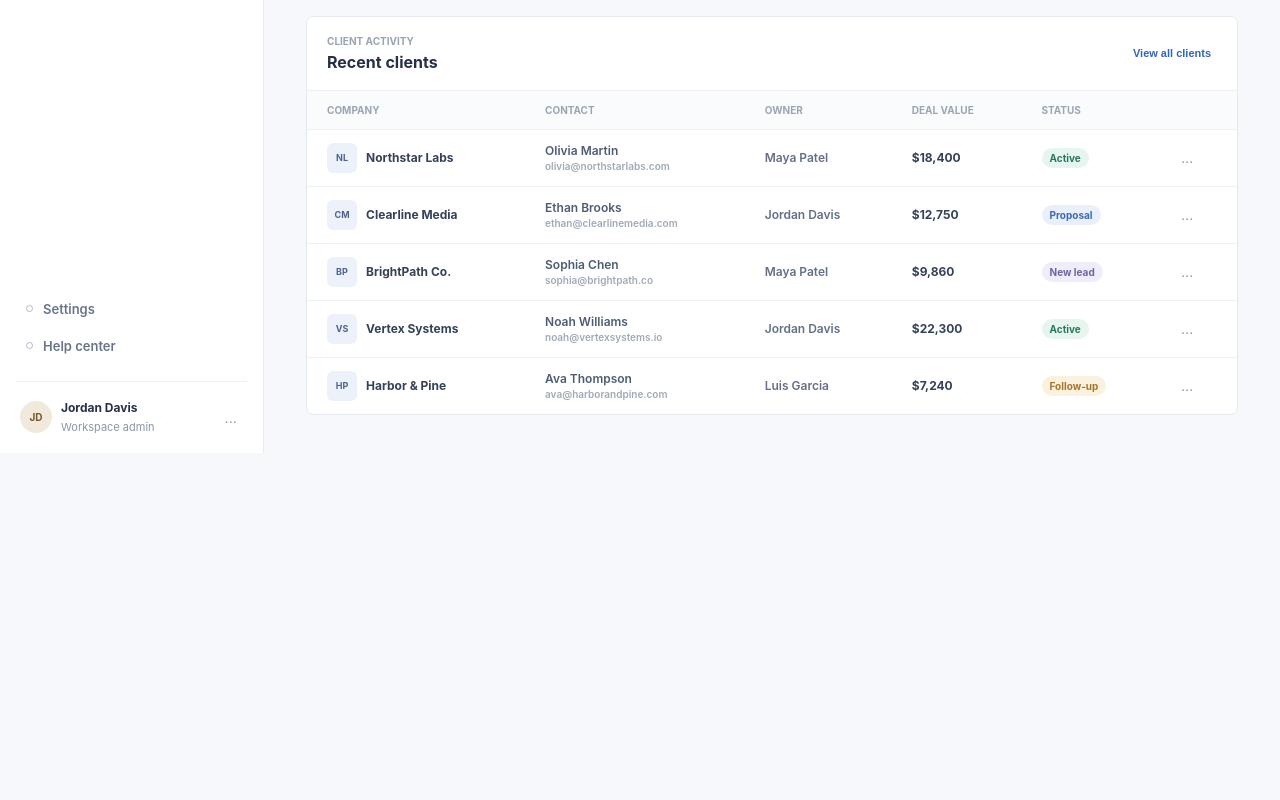
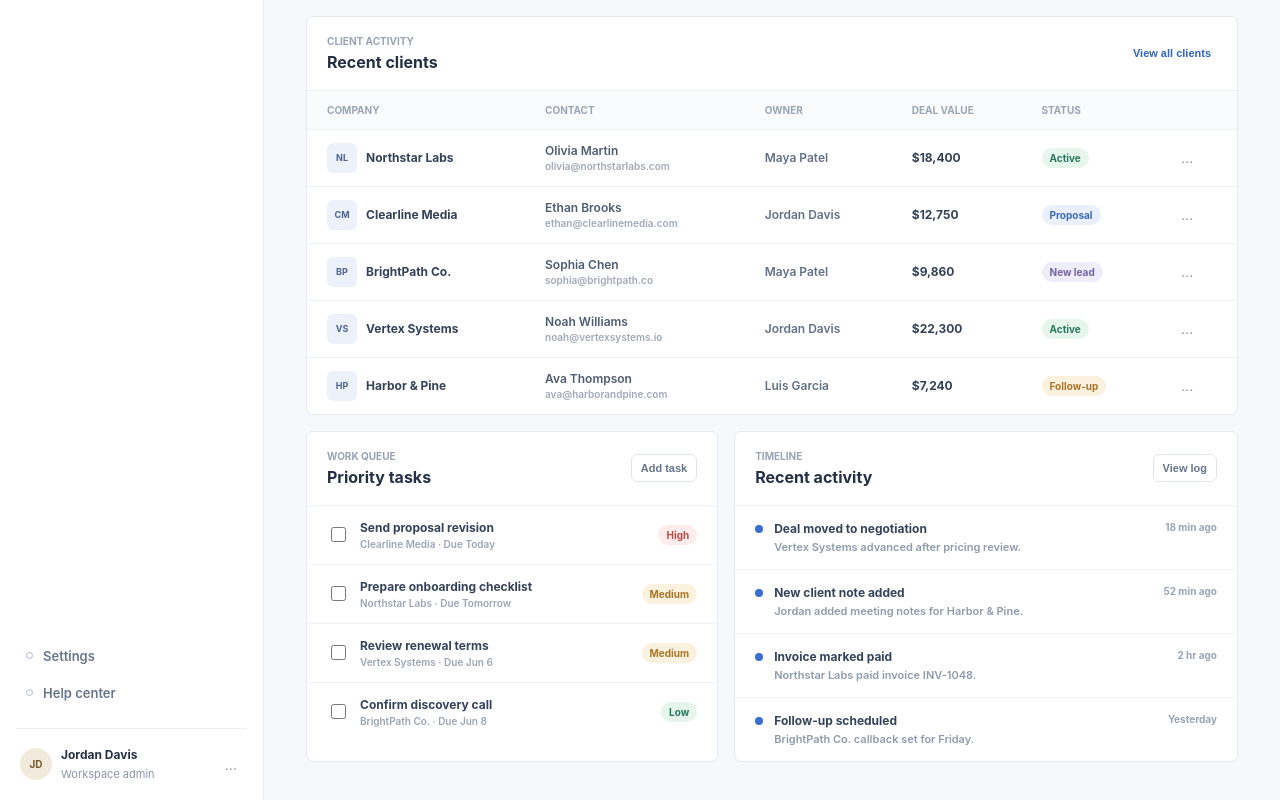
Before and after one commit to 13sanni/ClientFlowCRM, a React (Vite) app in the folder clientflow-crm/: page / in a window 1280 px wide. Shown: the part 754-1554 px from the top of the page. Before the commit the page ends 1207 px from the top, so only its background shows below. Built offline with nearby package versions, Linux system fonts and the light colour scheme.

Commit message:
Add ActivityPanels component to display tasks and recent activities in the dashboard

```diff
--- a/clientflow-crm/src/App.css
+++ b/clientflow-crm/src/App.css
@@ -490,6 +490,171 @@
   line-height: 1;
 }
 
+.activity-grid {
+  display: grid;
+  grid-template-columns: minmax(0, 0.9fr) minmax(0, 1.1fr);
+  gap: 16px;
+  margin-top: 16px;
+}
+
+.tasks-panel,
+.activity-panel {
+  border: 1px solid #e5eaf1;
+  border-radius: 7px;
+  background: #ffffff;
+}
+
+.dashboard-panel__heading {
+  display: flex;
+  align-items: center;
+  justify-content: space-between;
+  gap: 12px;
+  padding: 18px 20px;
+}
+
+.dashboard-panel__heading h2 {
+  margin: 5px 0 0;
+  color: #253046;
+  font-size: 16px;
+  font-weight: 700;
+  letter-spacing: 0;
+}
+
+.dashboard-panel__action {
+  border: 1px solid #e0e5ed;
+  border-radius: 6px;
+  background: #ffffff;
+  padding: 7px 9px;
+  color: #66758a;
+  cursor: pointer;
+  font-size: 11px;
+  font-weight: 700;
+}
+
+.dashboard-panel__action:hover {
+  border-color: #b9c6d8;
+}
+
+.tasks-list {
+  display: grid;
+  border-top: 1px solid #edf0f5;
+}
+
+.task-item {
+  display: grid;
+  grid-template-columns: auto minmax(0, 1fr) auto;
+  align-items: center;
+  gap: 11px;
+  padding: 14px 20px;
+  cursor: pointer;
+}
+
+.task-item + .task-item {
+  border-top: 1px solid #f0f2f6;
+}
+
+.task-item input {
+  width: 15px;
+  height: 15px;
+  accent-color: #3970d4;
+}
+
+.task-item__content {
+  display: grid;
+  min-width: 0;
+  gap: 3px;
+}
+
+.task-item__title {
+  overflow: hidden;
+  color: #35435a;
+  font-size: 12px;
+  font-weight: 700;
+  text-overflow: ellipsis;
+  white-space: nowrap;
+}
+
+.task-item__meta {
+  overflow: hidden;
+  color: #9aa5b4;
+  font-size: 10px;
+  font-weight: 600;
+  text-overflow: ellipsis;
+  white-space: nowrap;
+}
+
+.task-priority {
+  border-radius: 12px;
+  padding: 4px 8px;
+  font-size: 10px;
+  font-weight: 700;
+}
+
+.task-priority--red {
+  background: #fdeceb;
+  color: #b64d47;
+}
+
+.task-priority--amber {
+  background: #fbf1df;
+  color: #a97527;
+}
+
+.task-priority--green {
+  background: #e7f5ef;
+  color: #25785f;
+}
+
+.activity-list {
+  display: grid;
+  gap: 0;
+  margin: 0;
+  border-top: 1px solid #edf0f5;
+  padding: 0;
+  list-style: none;
+}
+
+.activity-item {
+  display: grid;
+  grid-template-columns: auto minmax(0, 1fr) auto;
+  gap: 11px;
+  padding: 15px 20px;
+}
+
+.activity-item + .activity-item {
+  border-top: 1px solid #f0f2f6;
+}
+
+.activity-item__dot {
+  width: 8px;
+  height: 8px;
+  margin-top: 5px;
+  border-radius: 50%;
+  background: #3970d4;
+}
+
+.activity-item p {
+  margin: 0;
+  color: #35435a;
+  font-size: 12px;
+  font-weight: 700;
+}
+
+.activity-item span {
+  display: block;
+  margin-top: 4px;
+  color: #8f9bab;
+  font-size: 11px;
+  font-weight: 600;
+}
+
+.activity-item time {
+  color: #9aa5b4;
+  font-size: 10px;
+  font-weight: 700;
+  white-space: nowrap;
+}
+
 .sidebar__brand-name {
   color: #172033;
   font-size: 15px;
@@ -908,6 +1073,16 @@
     display: grid;
     gap: 3px;
   }
+
+  .activity-grid {
+    grid-template-columns: 1fr;
+  }
+
+  .dashboard-panel__heading,
+  .clients-panel__heading {
+    align-items: flex-start;
+    flex-direction: column;
+  }
 }
 
 @media (min-width: 521px) and (max-width: 1100px) {
@@ -923,4 +1098,8 @@
     border-top: 1px solid #e8ecf2;
     border-left: 0;
   }
+
+  .activity-grid {
+    grid-template-columns: 1fr;
+  }
 }
--- a/clientflow-crm/src/App.jsx
+++ b/clientflow-crm/src/App.jsx
@@ -1,5 +1,6 @@
 import { useState } from 'react'
 import './App.css'
+import ActivityPanels from './components/dashboard/ActivityPanels'
 import MetricCard from './components/dashboard/MetricCard'
 import RecentClients from './components/dashboard/RecentClients'
 import RevenueOverview from './components/dashboard/RevenueOverview'
@@ -31,6 +32,7 @@ function App() {
           </section>
           <RevenueOverview />
           <RecentClients />
+          <ActivityPanels />
         </main>
       </div>
     </div>
--- /dev/null
+++ b/clientflow-crm/src/components/dashboard/ActivityPanels.jsx
@@ -0,0 +1,113 @@
+const tasks = [
+  {
+    title: 'Send proposal revision',
+    account: 'Clearline Media',
+    due: 'Today',
+    priority: 'High',
+    tone: 'red',
+  },
+  {
+    title: 'Prepare onboarding checklist',
+    account: 'Northstar Labs',
+    due: 'Tomorrow',
+    priority: 'Medium',
+    tone: 'amber',
+  },
+  {
+    title: 'Review renewal terms',
+    account: 'Vertex Systems',
+    due: 'Jun 6',
+    priority: 'Medium',
+    tone: 'amber',
+  },
+  {
+    title: 'Confirm discovery call',
+    account: 'BrightPath Co.',
+    due: 'Jun 8',
+    priority: 'Low',
+    tone: 'green',
+  },
+]
+
+const activities = [
+  {
+    title: 'Deal moved to negotiation',
+    detail: 'Vertex Systems advanced after pricing review.',
+    time: '18 min ago',
+  },
+  {
+    title: 'New client note added',
+    detail: 'Jordan added meeting notes for Harbor & Pine.',
+    time: '52 min ago',
+  },
+  {
+    title: 'Invoice marked paid',
+    detail: 'Northstar Labs paid invoice INV-1048.',
+    time: '2 hr ago',
+  },
+  {
+    title: 'Follow-up scheduled',
+    detail: 'BrightPath Co. callback set for Friday.',
+    time: 'Yesterday',
+  },
+]
+
+function ActivityPanels() {
+  return (
+    <section className="activity-grid" aria-label="Tasks and recent activity">
+      <article className="tasks-panel">
+        <div className="dashboard-panel__heading">
+          <div>
+            <p className="panel-heading__eyebrow">Work queue</p>
+            <h2>Priority tasks</h2>
+          </div>
+          <button className="dashboard-panel__action" type="button">
+            Add task
+          </button>
+        </div>
+
+        <div className="tasks-list">
+          {tasks.map((task) => (
+            <label className="task-item" key={task.title}>
+              <input type="checkbox" />
+              <span className="task-item__content">
+                <span className="task-item__title">{task.title}</span>
+                <span className="task-item__meta">
+                  {task.account} · Due {task.due}
+                </span>
+              </span>
+              <span className={`task-priority task-priority--${task.tone}`}>{task.priority}</span>
+            </label>
+          ))}
+        </div>
+      </article>
+
+      <article className="activity-panel">
+        <div className="dashboard-panel__heading">
+          <div>
+            <p className="panel-heading__eyebrow">Timeline</p>
+            <h2>Recent activity</h2>
+          </div>
+          <button className="dashboard-panel__action" type="button">
+            View log
+          </button>
+        </div>
+
+        <ol className="activity-list">
+          {activities.map((activity) => (
+            <li className="activity-item" key={activity.title}>
+              <span className="activity-item__dot" aria-hidden="true" />
+              <div>
+                <p>{activity.title}</p>
+                <span>{activity.detail}</span>
+              </div>
+              <time>{activity.time}</time>
+            </li>
+          ))}
+        </ol>
+      </article>
+    </section>
+  )
+}
+
+export default ActivityPanels
```
